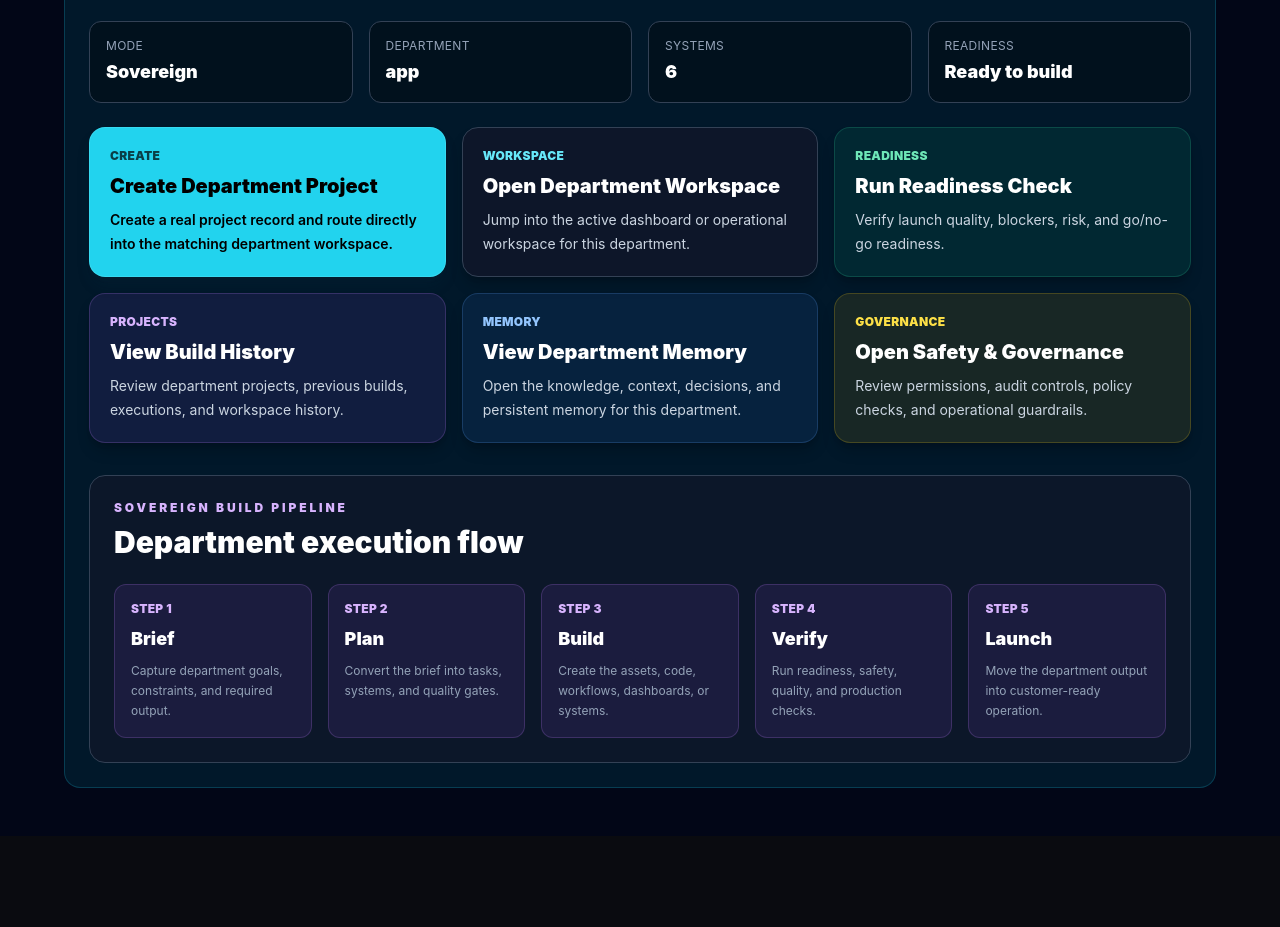
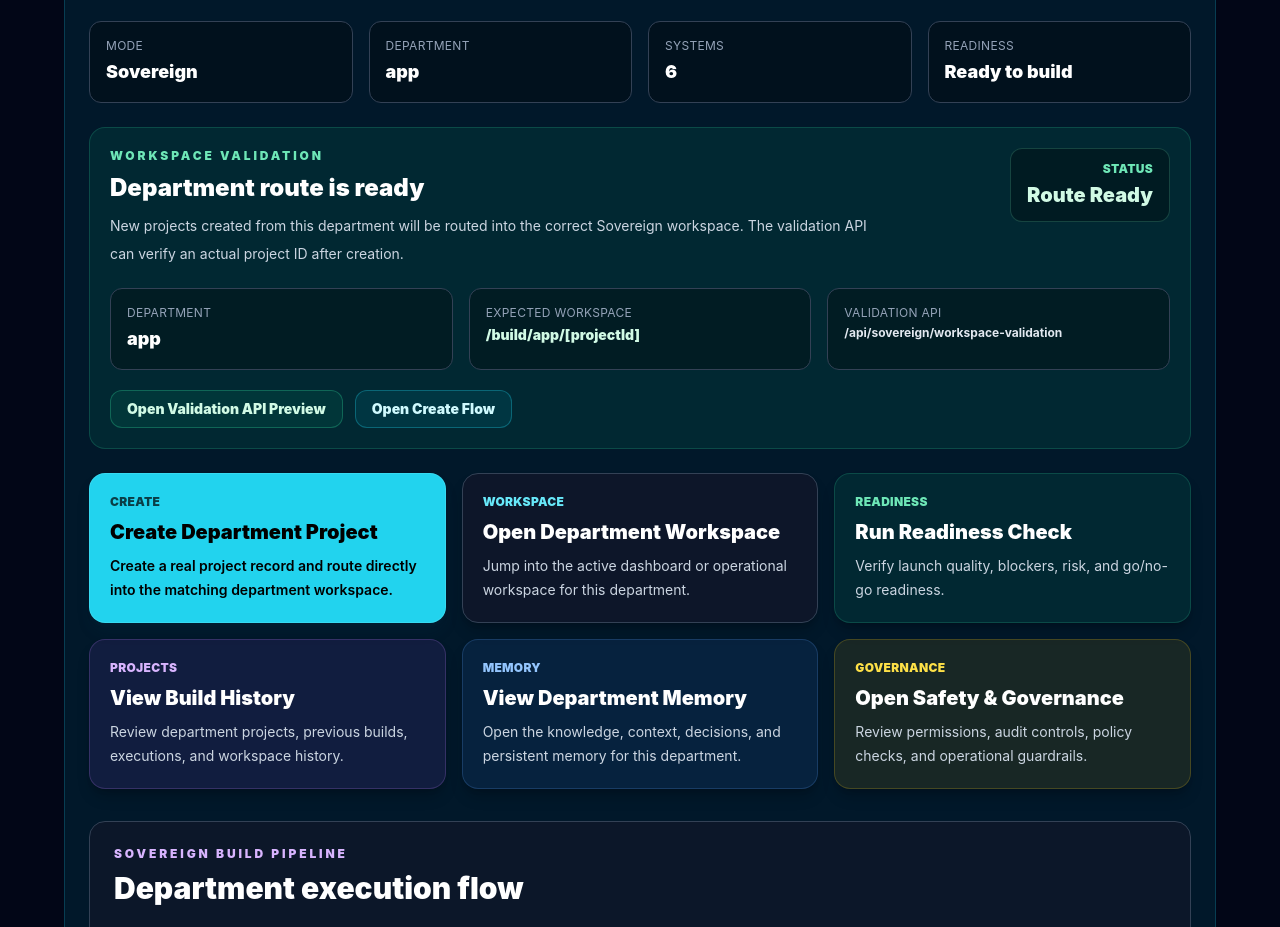
Before and after one commit to pbtransportcom-droid/omegacrownai-dashboard, a Next.js app in the folder omegacrownai-dashboard/: page /sovereign/app in a window 1280 px wide. Shown: the part 1100-2027 px from the top of the page. Before the commit the page ends 1936 px from the top, so only its background shows below. Built offline with nearby package versions, Linux system fonts and the light colour scheme.

Commit message:
Add Sovereign workspace validation panel

```diff
--- a/omegacrownai-dashboard/app/sovereign/[department]/page.tsx
+++ b/omegacrownai-dashboard/app/sovereign/[department]/page.tsx
@@ -213,6 +213,32 @@ function normalizeDepartment(value?: string) {
   return "website";
 }
 
+function workspacePreviewForDepartment(department: string) {
+  if (department === "website") return "/build/website/[projectId]";
+  if (department === "app") return "/build/app/[projectId]";
+  if (department === "automation") return "/build/automation/[projectId]";
+  if (department === "trading") return "/build/trading/[projectId]";
+  if (department === "coding") return "/projects/[projectId]";
+
+  const companyDepartmentMap: Record<string, string> = {
+    creative: "creative-studio",
+    marketing: "marketing",
+    finance: "finance",
+    support: "support",
+    security: "governance",
+    reliability: "reliability",
+    workspaces: "workspaces",
+  };
+
+  const companyDepartment = companyDepartmentMap[department];
+
+  if (companyDepartment) {
+    return `/projects/[projectId]/company/${companyDepartment}`;
+  }
+
+  return "/projects/[projectId]";
+}
+
 export default async function SovereignDepartmentPage({
   params,
 }: {
@@ -224,6 +250,7 @@ export default async function SovereignDepartmentPage({
   const createHref = department.primaryHref.includes("?")
     ? `${department.primaryHref}&department=${key}`
     : `/create?type=${key}&department=${key}`;
+  const workspacePreview = workspacePreviewForDepartment(key);
 
   return (
     <main className="min-h-screen bg-slate-950 px-6 py-12 text-white">
@@ -351,6 +378,73 @@ export default async function SovereignDepartmentPage({
             </div>
           </div>
 
+          <div className="mt-6 rounded-2xl border border-emerald-400/20 bg-emerald-500/10 p-5">
+            <div className="flex flex-wrap items-start justify-between gap-4">
+              <div>
+                <p className="text-xs font-black uppercase tracking-[0.24em] text-emerald-300">
+                  Workspace Validation
+                </p>
+                <h3 className="mt-2 text-2xl font-black text-white">
+                  Department route is ready
+                </h3>
+                <p className="mt-2 max-w-3xl text-sm leading-7 text-slate-300">
+                  New projects created from this department will be routed into the correct Sovereign workspace.
+                  The validation API can verify an actual project ID after creation.
+                </p>
+              </div>
+              <div className="rounded-xl border border-emerald-300/20 bg-black/30 px-4 py-3 text-right">
+                <p className="text-xs font-black uppercase tracking-wide text-emerald-300">
+                  Status
+                </p>
+                <p className="mt-1 text-xl font-black text-emerald-100">
+                  Route Ready
+                </p>
+              </div>
+            </div>
+
+            <div className="mt-5 grid gap-4 md:grid-cols-3">
+              <div className="rounded-xl border border-slate-700 bg-black/30 p-4">
+                <p className="text-xs uppercase tracking-wide text-slate-400">
+                  Department
+                </p>
+                <p className="mt-1 text-lg font-black text-white">{key}</p>
+              </div>
+
+              <div className="rounded-xl border border-slate-700 bg-black/30 p-4">
+                <p className="text-xs uppercase tracking-wide text-slate-400">
+                  Expected Workspace
+                </p>
+                <p className="mt-1 break-all text-sm font-black text-emerald-100">
+                  {workspacePreview}
+                </p>
+              </div>
+
+              <div className="rounded-xl border border-slate-700 bg-black/30 p-4">
+                <p className="text-xs uppercase tracking-wide text-slate-400">
+                  Validation API
+                </p>
+                <p className="mt-1 break-all text-xs font-bold text-slate-200">
+                  /api/sovereign/workspace-validation
+                </p>
+              </div>
+            </div>
+
+            <div className="mt-5 flex flex-wrap gap-3">
+              <a
+                href={`/api/sovereign/workspace-validation?department=${key}&projectId=preview-project-id`}
+                className="rounded-xl border border-emerald-400/30 bg-emerald-500/10 px-4 py-2 text-sm font-black text-emerald-100 hover:bg-emerald-500/20"
+              >
+                Open Validation API Preview
+              </a>
+              <a
+                href={createHref}
+                className="rounded-xl border border-cyan-400/30 bg-cyan-500/10 px-4 py-2 text-sm font-black text-cyan-100 hover:bg-cyan-500/20"
+              >
+                Open Create Flow
+              </a>
+            </div>
+          </div>
+
           <div className="mt-6 grid gap-4 md:grid-cols-2 xl:grid-cols-3">
             <CreateDepartmentProjectButton
               department={key}
```
